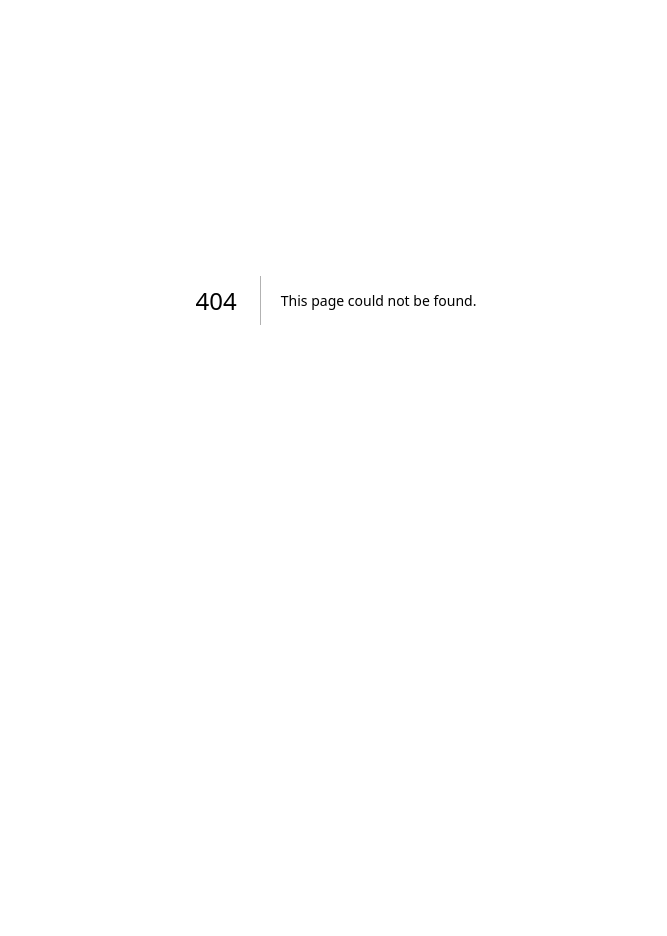
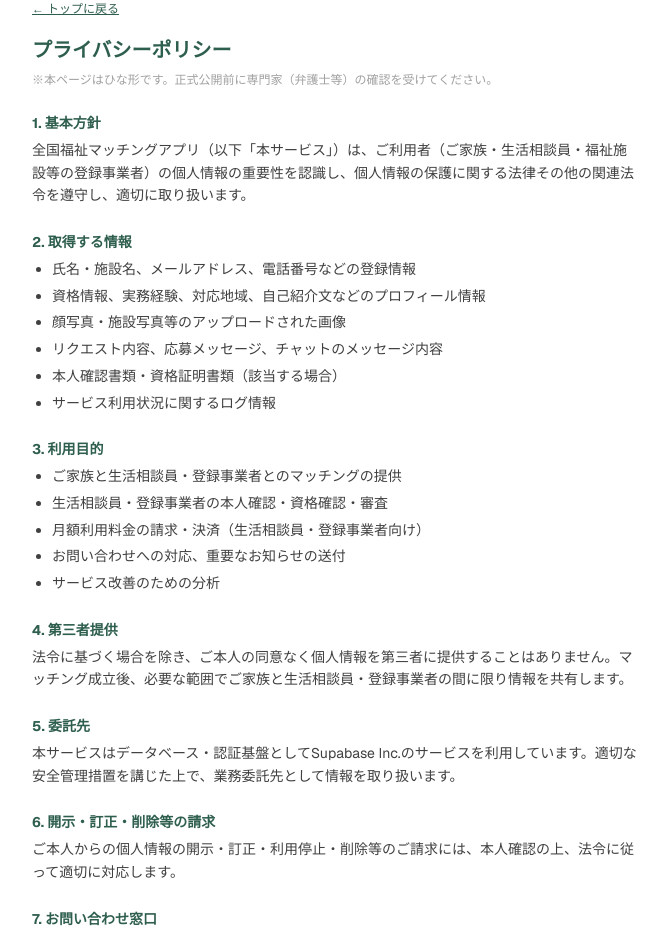
Before and after one commit to soubidou995-oss/fukushi-matching-app, a Next.js app: page /privacy in a window 1280 px wide. Before the commit this address had no page. Shown: the part 100-1036 px from the top of the page, without its empty margins (304-971 px from the left). Before the commit the page ends 800 px from the top, so only its background shows below. Built offline with nearby package versions, Linux system fonts and the light colour scheme.

Commit message:
Add privacy policy page and footer link

```diff
--- a/src/app/page.tsx
+++ b/src/app/page.tsx
@@ -76,6 +76,12 @@ export default function Home() {
         <p className="mt-16 text-center text-[11px] text-neutral-400">
           ご家族の利用は無料です。生活相談員・登録事業者には月額利用料金をいただくモデルで運営しています。
         </p>
+        <Link
+          href="/privacy"
+          className="mt-3 text-[11px] text-neutral-400 underline hover:text-main"
+        >
+          プライバシーポリシー
+        </Link>
       </div>
     </div>
   );
--- /dev/null
+++ b/src/app/privacy/page.tsx
@@ -0,0 +1,91 @@
+import Link from "next/link";
+
+export const metadata = {
+  title: "プライバシーポリシー | 全国福祉マッチングアプリ",
+};
+
+export default function PrivacyPage() {
+  return (
+    <div className="flex-1 bg-[#f4f5f3] px-4 py-16">
+      <div className="mx-auto max-w-2xl rounded-2xl bg-white p-8 shadow-sm">
+        <Link href="/" className="text-xs text-main underline">
+          ← トップに戻る
+        </Link>
+        <h1 className="mt-4 text-xl font-bold text-main">
+          プライバシーポリシー
+        </h1>
+        <p className="mt-2 text-xs text-neutral-400">
+          ※本ページはひな形です。正式公開前に専門家（弁護士等）の確認を受けてください。
+        </p>
+
+        <div className="mt-6 space-y-6 text-sm leading-relaxed text-neutral-700">
+          <section>
+            <h2 className="font-bold text-main">1. 基本方針</h2>
+            <p className="mt-1">
+              全国福祉マッチングアプリ（以下「本サービス」）は、ご利用者（ご家族・生活相談員・福祉施設等の登録事業者）の個人情報の重要性を認識し、個人情報の保護に関する法律その他の関連法令を遵守し、適切に取り扱います。
+            </p>
+          </section>
+
+          <section>
+            <h2 className="font-bold text-main">2. 取得する情報</h2>
+            <ul className="mt-1 list-disc pl-5 space-y-1">
+              <li>氏名・施設名、メールアドレス、電話番号などの登録情報</li>
+              <li>資格情報、実務経験、対応地域、自己紹介文などのプロフィール情報</li>
+              <li>顔写真・施設写真等のアップロードされた画像</li>
+              <li>リクエスト内容、応募メッセージ、チャットのメッセージ内容</li>
+              <li>本人確認書類・資格証明書類（該当する場合）</li>
+              <li>サービス利用状況に関するログ情報</li>
+            </ul>
+          </section>
+
+          <section>
+            <h2 className="font-bold text-main">3. 利用目的</h2>
+            <ul className="mt-1 list-disc pl-5 space-y-1">
+              <li>ご家族と生活相談員・登録事業者とのマッチングの提供</li>
+              <li>生活相談員・登録事業者の本人確認・資格確認・審査</li>
+              <li>月額利用料金の請求・決済（生活相談員・登録事業者向け）</li>
+              <li>お問い合わせへの対応、重要なお知らせの送付</li>
+              <li>サービス改善のための分析</li>
+            </ul>
+          </section>
+
+          <section>
+            <h2 className="font-bold text-main">4. 第三者提供</h2>
+            <p className="mt-1">
+              法令に基づく場合を除き、ご本人の同意なく個人情報を第三者に提供することはありません。マッチング成立後、必要な範囲でご家族と生活相談員・登録事業者の間に限り情報を共有します。
+            </p>
+          </section>
+
+          <section>
+            <h2 className="font-bold text-main">5. 委託先</h2>
+            <p className="mt-1">
+              本サービスはデータベース・認証基盤としてSupabase
+              Inc.のサービスを利用しています。適切な安全管理措置を講じた上で、業務委託先として情報を取り扱います。
+            </p>
+          </section>
+
+          <section>
+            <h2 className="font-bold text-main">6. 開示・訂正・削除等の請求</h2>
+            <p className="mt-1">
+              ご本人からの個人情報の開示・訂正・利用停止・削除等のご請求には、本人確認の上、法令に従って適切に対応します。
+            </p>
+          </section>
+
+          <section>
+            <h2 className="font-bold text-main">7. お問い合わせ窓口</h2>
+            <p className="mt-1">
+              本サービスの個人情報の取り扱いに関するお問い合わせは、アプリ内の「お問い合わせ」よりご連絡ください。
+            </p>
+          </section>
+
+          <section>
+            <h2 className="font-bold text-main">8. 改定</h2>
+            <p className="mt-1">
+              本ポリシーの内容は、法令の変更やサービス内容の変更に応じて、予告なく改定することがあります。
+            </p>
+          </section>
+        </div>
+      </div>
+    </div>
+  );
+}
```
